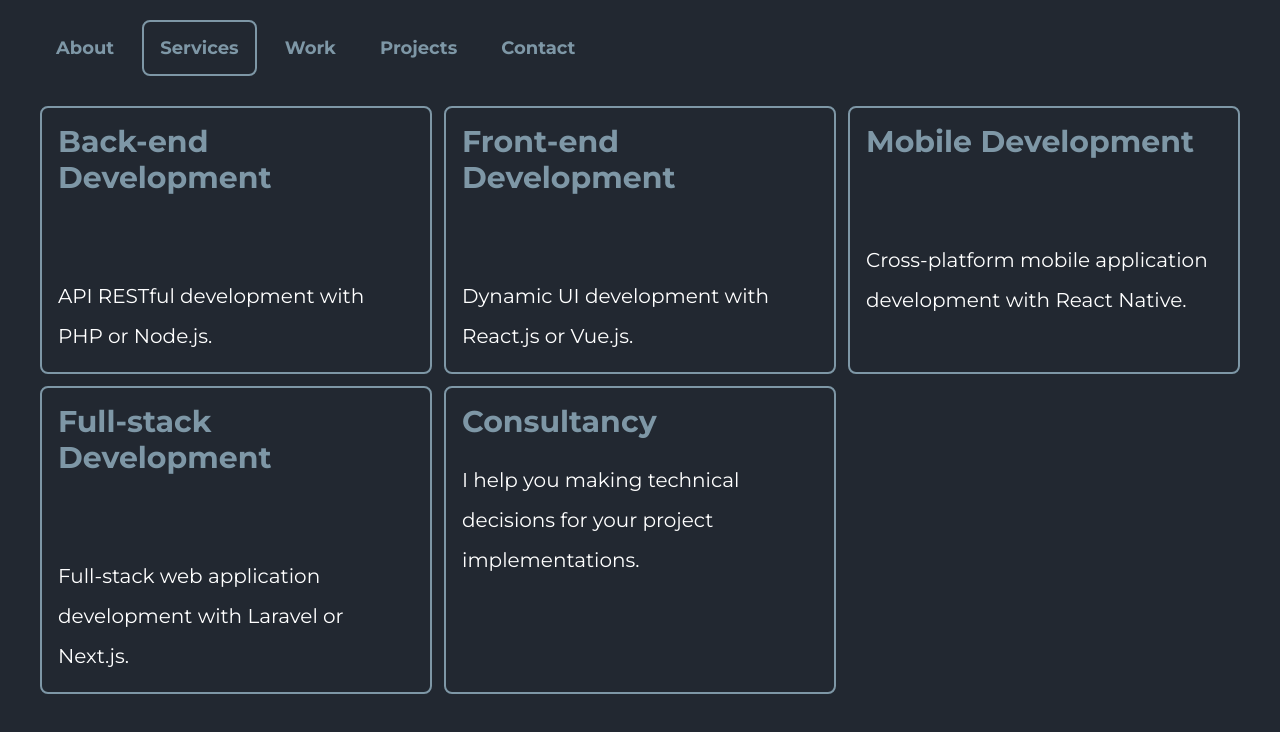
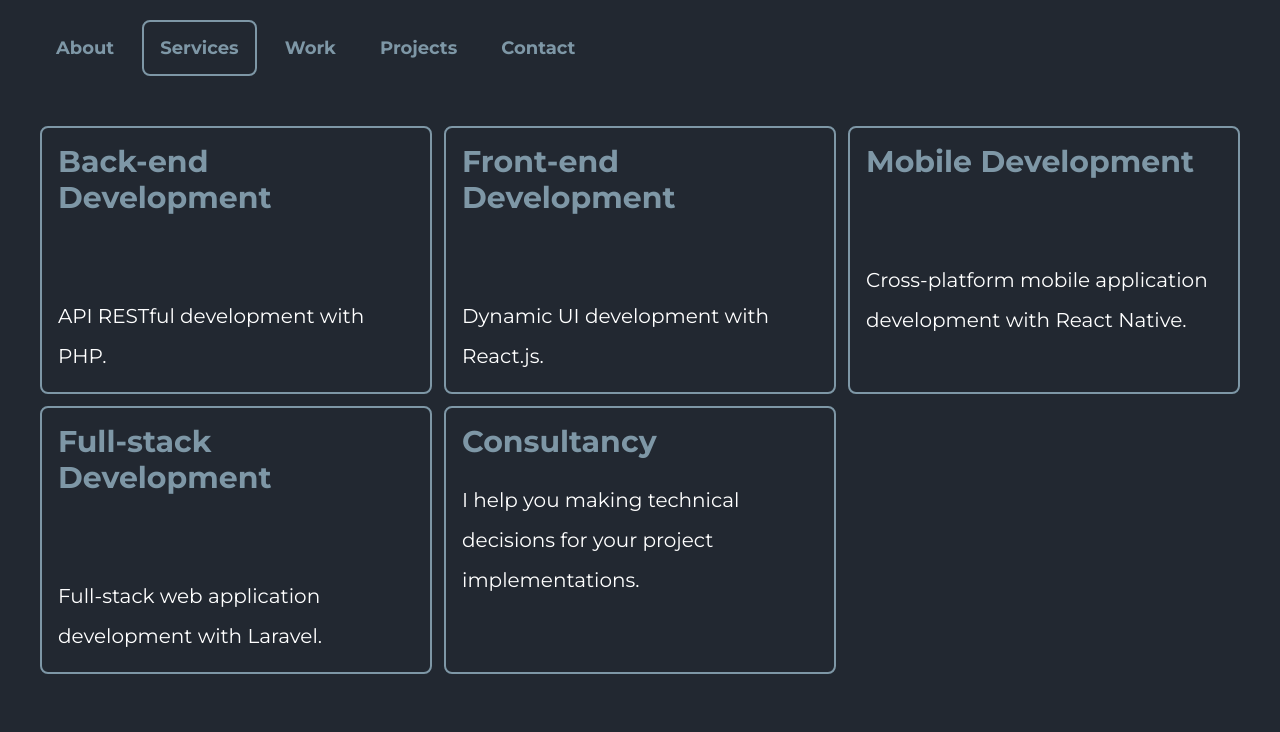
Before and after one commit to eliseekn/portfolio, a Vue app: page / in a window 1280 px wide. Both pictures are taken after a click on the link "Services". Shown: the top 732 px of the page. Built offline with nearby package versions, Linux system fonts and the light colour scheme.

Commit message:
Update UI

```diff
--- a/src/main.ts
+++ b/src/main.ts
@@ -19,7 +19,6 @@ import {
     faNodeJs,
     faPhp,
     faReact,
-    faVuejs,
     faGithub,
     faLinkedin,
     faJsSquare,
@@ -36,7 +35,6 @@ library.add(
     faNodeJs,
     faPhp,
     faReact,
-    faVuejs,
     faArrowLeft,
     faPlus,
     faEye,
--- a/src/pages/services.vue
+++ b/src/pages/services.vue
@@ -15,12 +15,11 @@
                 <div class="my-3 md:my-5 text-3xl md:text-4xl">
                     <span><font-awesome-icon :icon="['fa-brands' , 'php']" color="#7e97a6" /></span>
                     <span class="mx-4 md:mx-6"><font-awesome-icon :icon="['fa-brands' , 'laravel']" color="#7e97a6" /></span>
-                    <span class="mr-4 md:mr-6"><font-awesome-icon :icon="['fa-brands' , 'node-js']" color="#7e97a6" /></span>
                     <span><font-awesome-icon :icon="['fa-solid' , 'database']" color="#7e97a6" /></span>
                 </div>
 
                 <p class="text-base md:text-xl md:leading-loose">
-                    API RESTful development with PHP or Node.js.
+                    API RESTful development with PHP.
                 </p>
             </div>
 
@@ -32,13 +31,12 @@
                 <div class="my-3 md:my-5 text-3xl md:text-4xl">
                     <span><font-awesome-icon :icon="['fa-brands' , 'js-square']" color="#7e97a6" /></span>
                     <span class="mx-4 md:mx-6"><font-awesome-icon :icon="['fa-brands' , 'react']" color="#7e97a6" /></span>
-                    <span><font-awesome-icon :icon="['fa-brands' , 'vuejs']" color="#7e97a6" /></span>
-                    <span class="mx-4 md:mx-6"><font-awesome-icon :icon="['fa-brands' , 'bootstrap']" color="#7e97a6" /></span>
+                    <span class="mr-4 md:mr-6"><font-awesome-icon :icon="['fa-brands' , 'bootstrap']" color="#7e97a6" /></span>
                     <span><font-awesome-icon :icon="['fa-brands' , 'sass']" color="#7e97a6" /></span>
                 </div>
 
                 <p class="text-base md:text-xl md:leading-loose">
-                    Dynamic UI development with React.js or Vue.js.
+                    Dynamic UI development with React.js.
                 </p>
             </div>
 
@@ -68,7 +66,7 @@
                 </div>
 
                 <p class="text-base md:text-xl md:leading-loose">
-                    Full-stack web application development with Laravel or Next.js.
+                    Full-stack web application development with Laravel.
                 </p>
             </div>
 
```
